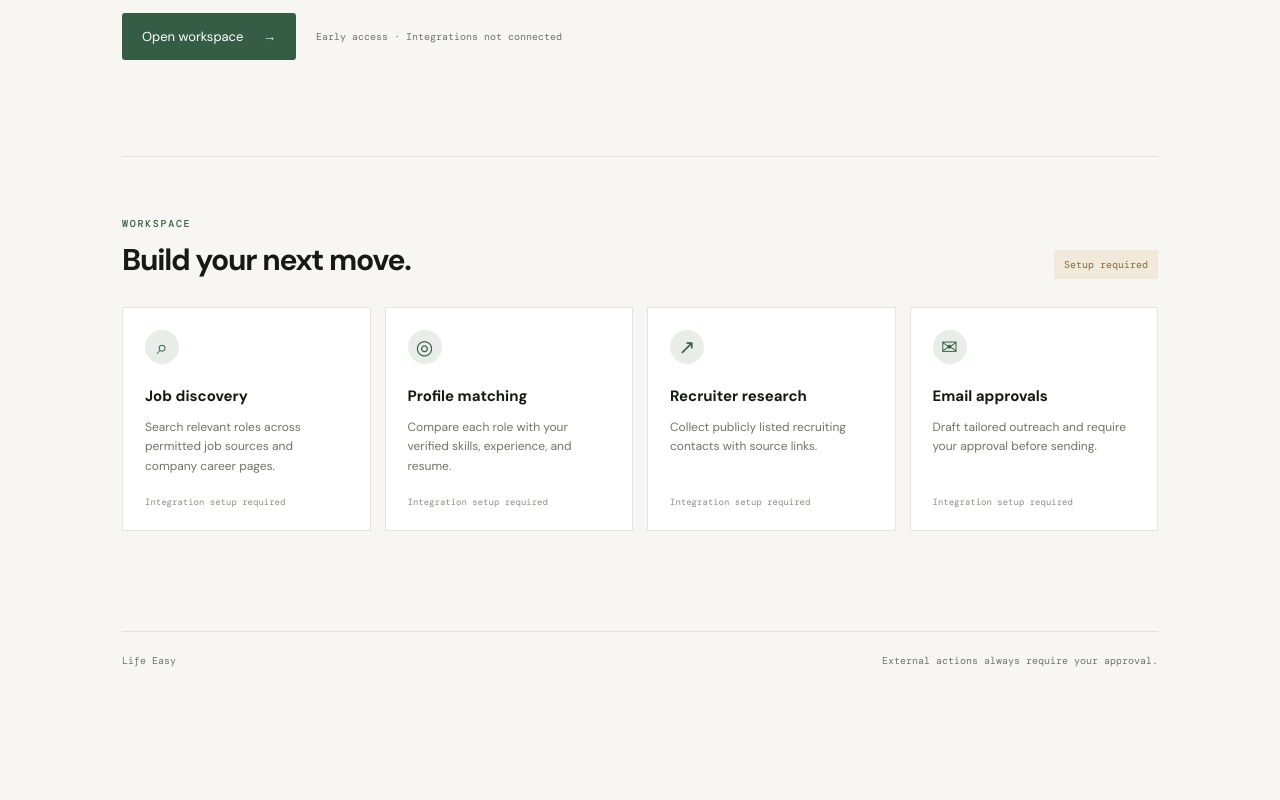
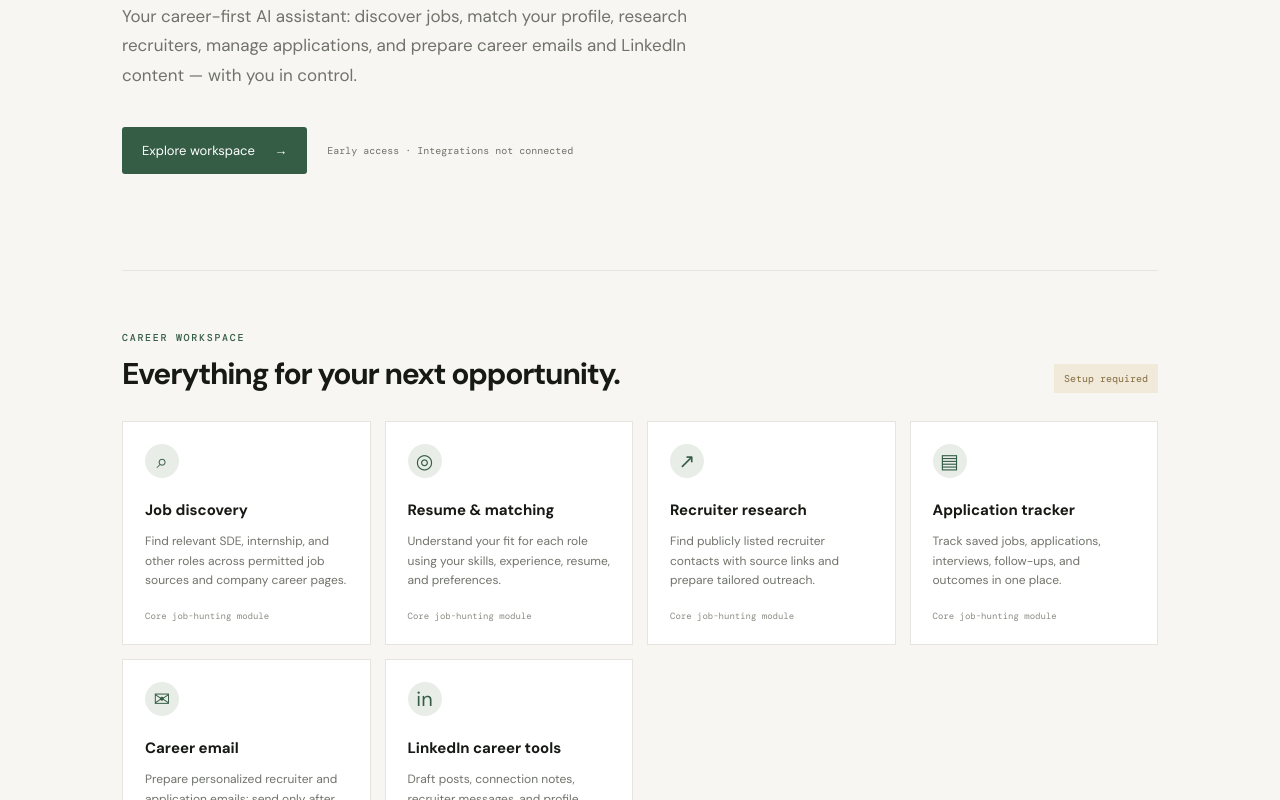
Before and after one commit to Amirchoudhary09/life_easy, a Next.js app in the folder apps/web/: page / in a window 1280 px wide. Shown: the part 500-1300 px from the top of the page. Before the commit the page ends 1201 px from the top, so only its background shows below. Built offline with nearby package versions, Linux system fonts and the light colour scheme; a web font is replaced by a local one.

Commit message:
Update dashboard for career-first product direction

```diff
--- a/apps/web/app/page.tsx
+++ b/apps/web/app/page.tsx
@@ -1,15 +1,17 @@
 const cards = [
- {title:"Job discovery",detail:"Search relevant roles across permitted job sources and company career pages.",icon:"⌕"},
- {title:"Profile matching",detail:"Compare each role with your verified skills, experience, and resume.",icon:"◎"},
- {title:"Recruiter research",detail:"Collect publicly listed recruiting contacts with source links.",icon:"↗"},
- {title:"Email approvals",detail:"Draft tailored outreach and require your approval before sending.",icon:"✉"}
+ {title:"Job discovery",detail:"Find relevant SDE, internship, and other roles across permitted job sources and company career pages.",icon:"⌕",primary:true},
+ {title:"Resume & matching",detail:"Understand your fit for each role using your skills, experience, resume, and preferences.",icon:"◎",primary:true},
+ {title:"Recruiter research",detail:"Find publicly listed recruiter contacts with source links and prepare tailored outreach.",icon:"↗",primary:true},
+ {title:"Application tracker",detail:"Track saved jobs, applications, interviews, follow-ups, and outcomes in one place.",icon:"▤",primary:true},
+ {title:"Career email",detail:"Prepare personalized recruiter and application emails; send only after your approval.",icon:"✉"},
+ {title:"LinkedIn career tools",detail:"Draft posts, connection notes, recruiter messages, and profile improvements.",icon:"in"}
 ];
 export default function Home() {
  return <main className="shell">
-  <nav className="nav"><a className="brand" href="/">life<span>easy</span></a><span className="pill"><i/> Personal workspace</span></nav>
-  <section className="hero"><p className="eyebrow">YOUR CAREER, ORGANIZED</p><h1>One assistant.<br/><em>Your entire job search.</em></h1><p className="intro">Discover relevant opportunities, understand your match, research public recruiter contacts, and prepare thoughtful outreach — with you in control.</p><div className="actions"><a className="primary" href="#workspace">Open workspace <span>→</span></a><span className="note">Early access · Integrations not connected</span></div></section>
-  <section id="workspace" className="workspace"><div className="section-head"><div><p className="eyebrow">WORKSPACE</p><h2>Build your next move.</h2></div><span className="status">Setup required</span></div>
-   <div className="grid">{cards.map(card=><article className="card" key={card.title}><span className="card-icon">{card.icon}</span><h3>{card.title}</h3><p>{card.detail}</p><span className="coming">Integration setup required</span></article>)}</div>
+  <nav className="nav"><a className="brand" href="/">life<span>easy</span></a><span className="pill"><i/> Career-first AI workspace</span></nav>
+  <section className="hero"><p className="eyebrow">YOUR CAREER, ORGANIZED</p><h1>Find your next move.<br/><em>Let AI handle the busywork.</em></h1><p className="intro">Your career-first AI assistant: discover jobs, match your profile, research recruiters, manage applications, and prepare career emails and LinkedIn content — with you in control.</p><div className="actions"><a className="primary" href="#workspace">Explore workspace <span>→</span></a><span className="note">Early access · Integrations not connected</span></div></section>
+  <section id="workspace" className="workspace"><div className="section-head"><div><p className="eyebrow">CAREER WORKSPACE</p><h2>Everything for your next opportunity.</h2></div><span className="status">Setup required</span></div>
+   <div className="grid">{cards.map(card=><article className="card" key={card.title}><span className="card-icon">{card.icon}</span><h3>{card.title}</h3><p>{card.detail}</p><span className="coming">{card.primary ? "Core job-hunting module" : "Supporting career module"}</span></article>)}</div>
   </section><footer><span>Life Easy</span><span>External actions always require your approval.</span></footer>
  </main>;
 }
```
